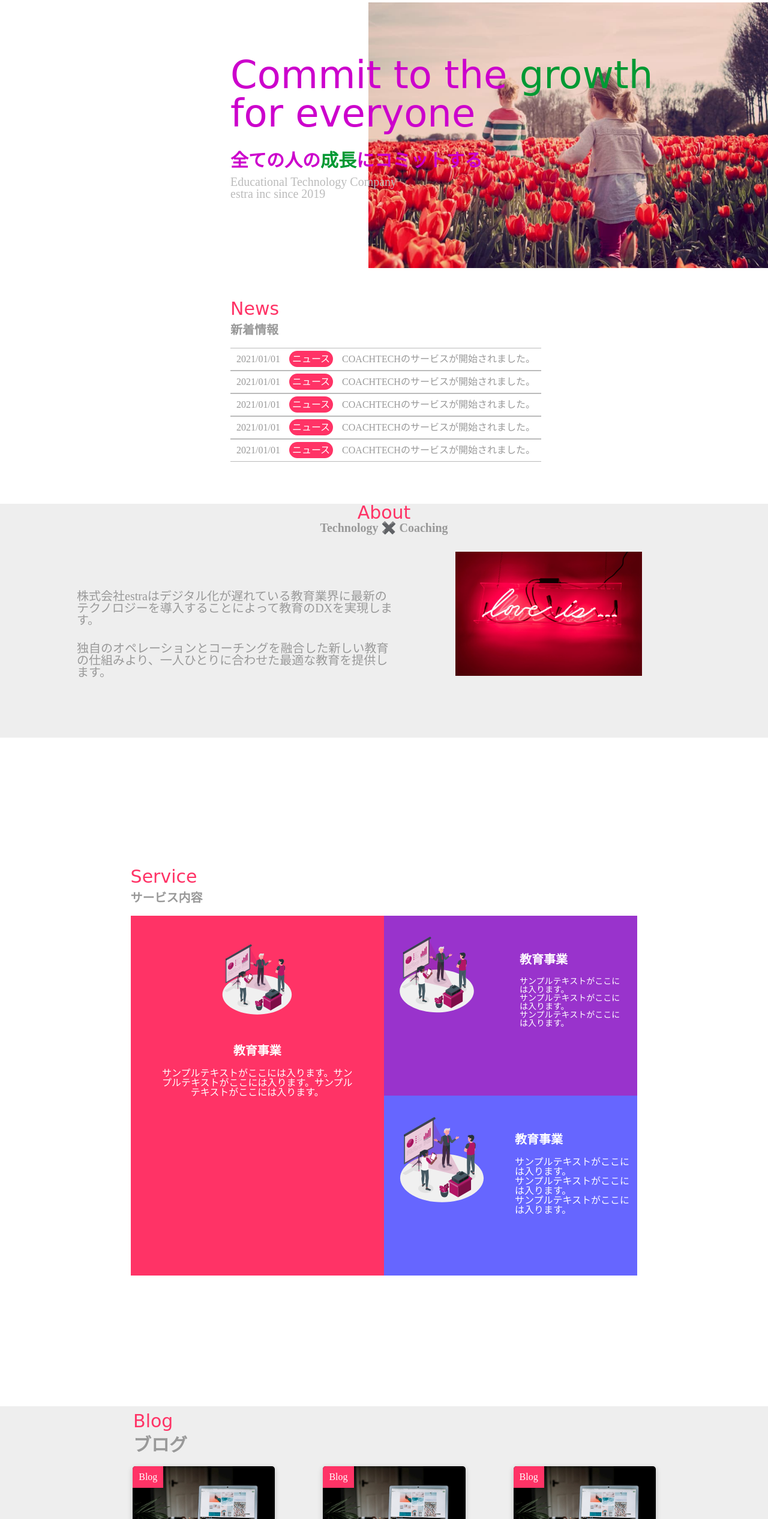
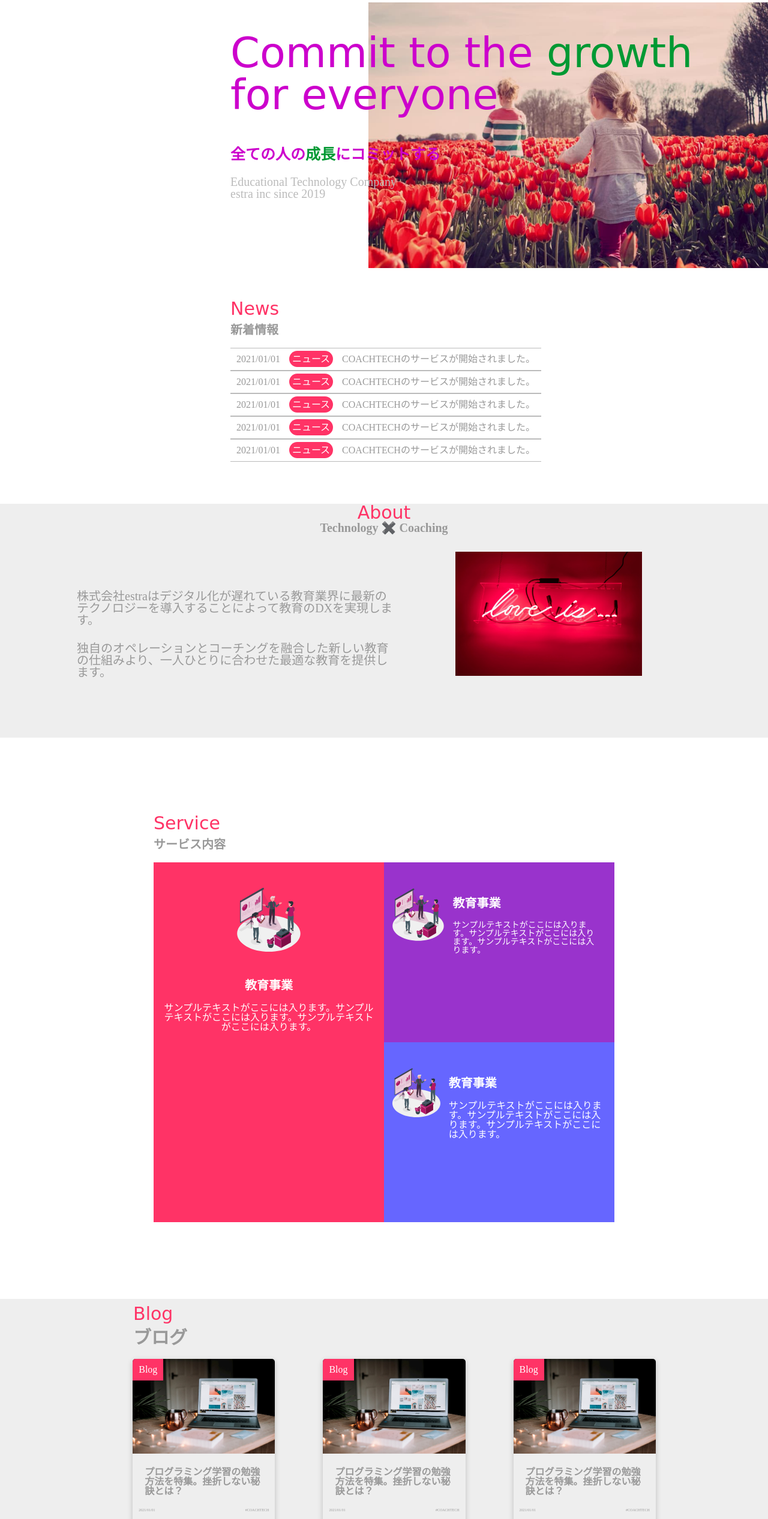
Before and after one commit to Takuha1126/2023_watanabetakuha_lp, a plain HTML site: page index.html in a window 1280 px wide. Shown: the part 67-2600 px from the top of the page at 60% size. Drawn offline with Linux system fonts and the light colour scheme; a web font is replaced by a local one.

Commit message:
任意のメッセージ

```diff
--- a/css/style.css
+++ b/css/style.css
@@ -1,6 +1,4 @@
-.test {
-    max-width: 1445px;
-}
+
 .header {
     display: flex;
     justify-content: space-between;
@@ -23,6 +21,7 @@
     text-decoration: none;
     color:black;
 }
+
 .main-img{
     position: relative;
     text-align: right;
@@ -34,15 +33,18 @@
 
 
 }
+
 .main-about {
     text-align: left;
+    margin-left: 30%;
 }
-.main-text {
+
+.main-text-ttl {
     position: absolute;
-    top:20%;
+    top:15%;
     font-family: 'Ephesis', cursive;
-    font-size: 400%;
-    margin-left: 30%;
+    font-size: 70px;
+
     color: #cc00cc;
 
 }
@@ -51,16 +53,15 @@
 }
 .main-text-tag {
     position: absolute;
-    top: 40%;
-    margin-left: 30%;
+    top: 39%;
     color: #cc00cc;
     font-weight: bolder;
-    font-size: 30px;
+    font-size: 25px;
 }
 .main-text-pickup {
     position: absolute;
     top:45%;
-    margin-left: 30%;
+
     color: #bbbbbb;
     font-size: 20px;
 }
@@ -139,8 +140,10 @@
     padding-left:100px ;
     padding-bottom: 100px;
 }
+
+
 .item {
-    padding: 17%;
+    padding: 10% 20%;
 }
 .item-sab {
     font-family: 'Ephesis', cursive;
@@ -178,7 +181,7 @@
     text-align: center;
     color: #fff;
     font-size: 16px;
-    padding: 20px 50px;
+    padding: 20px 10px;
 }
 .item-img-group {
     background-color: #9933cc;
@@ -188,18 +191,19 @@
     color: #fff;
 }
 .img-group img {
-    width: 60%;
-    padding-top:30px;
-    padding-left: 20px;
+    width: 90%;
+    padding-top:40px;
     text-align: center;
+    padding-left: 10px;
 
 }
 .item-img-group-title{
     font-size: 20px;
-    padding: 20px 0;
+    padding: 20px 10px;
 }
 .item-img-group-about{
     font-size: 14px;
+    padding: 0 10px;
 }
 .flex-item {
     padding-top: 10%;
@@ -213,18 +217,22 @@
     color: #fff;
 }
 .img-card img {
-   width: 70%;
-   padding-top: 30px;
-   padding-left: 20px;
+   width: 90%;
+   padding-top: 40px;
+   padding-left: 10px;
 }
 .flex-card {
     padding-top: 10%;
     padding-right: 10px;
 }
 .item-img-card-title {
-    padding: 20px 0;
+    padding: 20px 10px;
     font-size: 20px;
 }
+.item-img-card-about {
+    padding: 0 10px;
+}
+
 .box {
     padding-bottom: 10px;
     padding-top: 10px;
@@ -266,7 +274,7 @@
 }
 
 .box-content {
-    padding: 15px 25px;
+    padding: 15px ;
 }
 .box-cat {
     position: absolute;
@@ -279,7 +287,7 @@
 }
 .box-ttl {
     color: #999999;
-    padding: 20px;
+    padding: 5px;
 }
 .tag {
     display: flex;
@@ -291,9 +299,13 @@
     padding-left: 10px;
     padding-bottom: 20px;
 }
+.box-date {
+    padding-right: 10px;
+}
 .box-center{
     text-align: center;
 }
+
 .box-botton{
     margin-top: 50px;
     border-radius: 50px;
@@ -306,8 +318,9 @@
     text-decoration: none;
     color: #ff3366;
 }
+
 .block {
-    margin-bottom: 70px;
+    margin-bottom: 50px;
 
 }
 .block-sab {
@@ -325,29 +338,45 @@
     margin-left: 30%;
 }
 .block-list {
-    border: solid 1px #bbbbbb;
-    width:40%;
     margin: 0 30%;
+
 }
 
 .block-list-item-detail {
     border: solid 1px #bbbbbb;
     background-color: #cccccc;
     padding: 30px 80px 40px 0;
-    width: 90px;
+    width: 25%;
     color:#555555
 
 }
 .block-list-item-description {
-    border-top: solid 1px #bbbbbb;
-    width: 70%;
-    padding-left: 10px;
+    border: solid 1px #bbbbbb;
+    width:30%;
+    padding-left: 5px;
     color: #555555;
+}
+@media screen and (max-width:1500px){
+    .card-img {
+        width: 50%;
+    }
+    .text {
+        width: 50%;
+    }
+}
+@media screen and (min-width:1367px){
+    .card-img {
+        width: 50%;
+    }
+    .text {
+        width: 50%;
+    }
 }
 .card {
     display: flex;
     position: relative;
 }
+
 .card-img img {
     width:100%;
 }
@@ -356,7 +385,7 @@
     top: 38%;
     left: 18%;
     color: #fff;
-    font-size: 40px;
+    font-size: 30px;
 }
 
 .text {
@@ -366,11 +395,16 @@
 .text-img img {
     width: 100%;
 }
+@media screen and(max-width:1500px){
+   .card-service-category{
+    white-space: nowarp;
+   }
+}
 .card-service-category {
     position: absolute;
     top: 38%;
-    left: 40%;
-    font-size: 40px;
+    left: 30%;
+    font-size: 30px;
     color: #fff;
 }
 .comment-title {
--- a/index.html
+++ b/index.html
@@ -29,7 +29,7 @@
             <img src="https://github.com/Takuha1126/2023_watanabetakuha_lp/blob/main/img/firstview.jpg?raw=true">
         </div>
         <div class="main-about">
-        <p class="main-text">Commit to the <span class="main-item">growth</span><br />for everyone</p>
+        <p class="main-text-ttl">Commit to the <span class="main-item">growth</span><br />for everyone</p>
         <p class="main-text-tag">全ての人の<span class="main-item">成長</span>にコミットする</p>
         <p class="main-text-pickup">Educational Technology Company<br /> estra inc since 2019</p>
         </div>
@@ -75,7 +75,7 @@
                 </div>
                 <div class="flex-item">
                 <h3 class="item-img-group-title">教育事業</h3>
-                <p class="item-img-group-about">サンプルテキストがここには入ります。<br />サンプルテキストがここには入ります。<br />サンプルテキストがここには入ります。</p>
+                <p class="item-img-group-about">サンプルテキストがここには入ります。サンプルテキストがここには入ります。サンプルテキストがここには入ります。</p>
                 </div>
             </div>
             <div class="item-img-card">
@@ -84,7 +84,7 @@
                 </div>
                 <div class="flex-card">
                 <h3 class="item-img-card-title">教育事業</h3>
-                <p class="item-img-card-about">サンプルテキストがここには入ります。<br />サンプルテキストがここには入ります。<br />サンプルテキストがここには入ります。</p>
+                <p class="item-img-card-about">サンプルテキストがここには入ります。サンプルテキストがここには入ります。サンプルテキストがここには入ります。</p>
                 </div>
             </div>
         </div>
@@ -103,7 +103,7 @@
                 </div>
                 <div class="tag">
                     <p class="box-tag">2021/01/01</p>
-                    <p calss="box-date">#COACHTECH</p>
+                    <p class="box-date">#COACHTECH</p>
                 </div>
             </div>
             <div class="practice__card">
@@ -116,7 +116,7 @@
                 </div>
                 <div class="tag">
                     <p class="box-tag">2021/01/01</p>
-                    <p calss="box-date">#COACHTECH</p>
+                    <p class="box-date">#COACHTECH</p>
                 </div>
             </div>
             <div class="practice__card">
@@ -129,7 +129,7 @@
                 </div>
                 <div class="tag">
                     <p class="box-tag">2021/01/01</p>
-                    <p >#COACHTECH</p>
+                    <p class="box-date">#COACHTECH</p>
                 </div>
             </div>
         </div>
```
Also changed, not shown: 1 other file.
